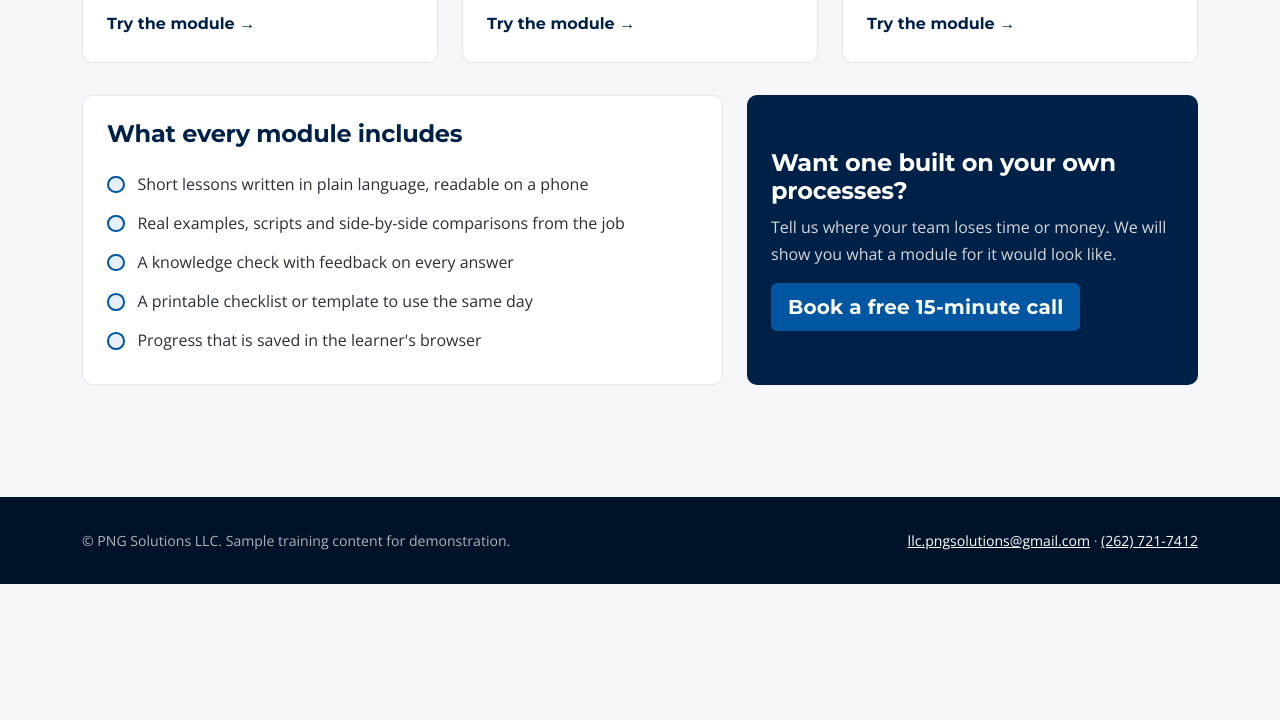
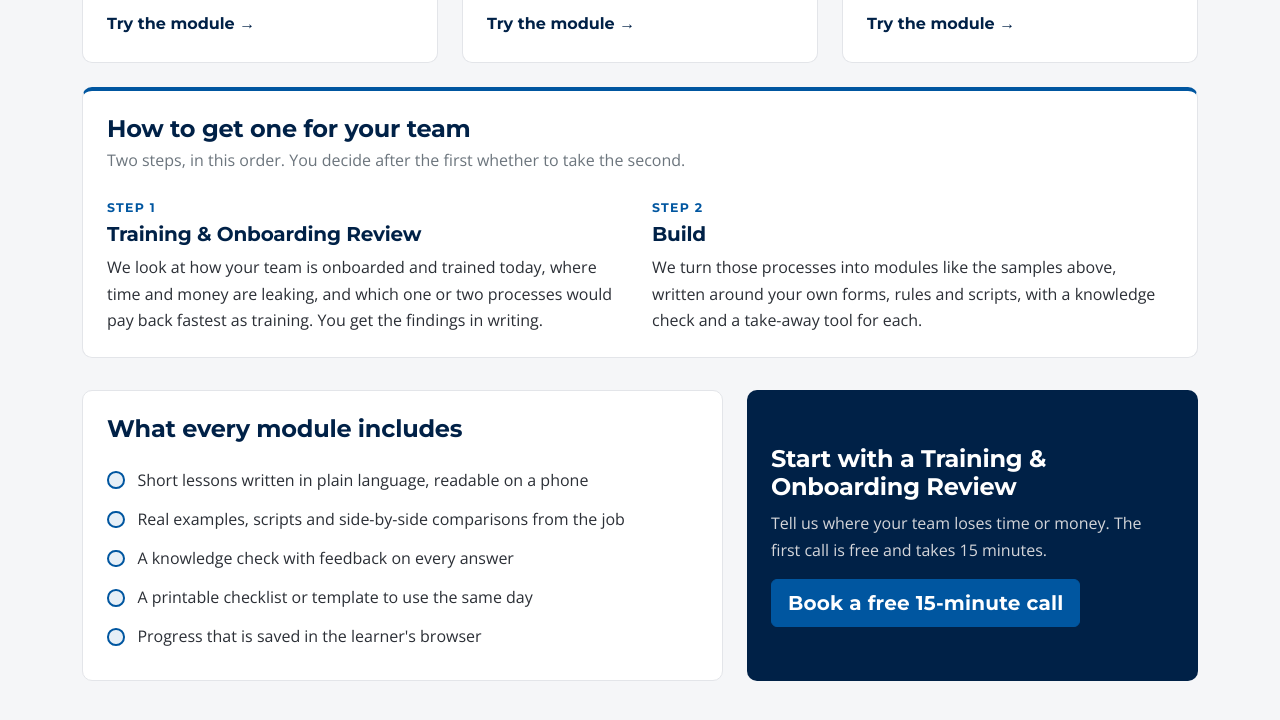
Before and after one commit to PNGLLC/PNG-Consulting, a plain HTML site: page courses/index.html in a window 1280 px wide. Shown: the part 798-1518 px from the top of the page. Before the commit the page ends 1382 px from the top, so only its background shows below. Drawn offline with nearby package versions, Linux system fonts and the light colour scheme.

Commit message:
Add the two-step offer (Training & Onboarding Review, then Build) to the samples hub and completion screens
Co-Authored-By: Claude Fable 5.2 <noreply@anthropic.com>
Claude-Session: https://claude.ai/code/session_01HKx7on482WA5t9hSWfH6Z3

```diff
--- a/courses/assets/course.js
+++ b/courses/assets/course.js
@@ -204,7 +204,7 @@
       '<h3>' + esc(C.jobAid.title) + '</h3><p class="text-secondary">' + esc(C.jobAid.intro) + '</p>' + groups +
       '<div class="mt-3 no-print"><button type="button" class="btn btn-outline-navy btn-sm" id="print">Print this ' + esc(C.jobAid.kind) + '</button></div></div>' +
       '<div class="cta-band no-print"><div class="row align-items-center g-3"><div class="col-md-8">' +
-      '<h3 class="h4">' + esc(C.cta.heading) + '</h3><p class="mb-0">' + esc(C.cta.body) + '</p></div>' +
+      '<h3 class="h4">' + esc(C.cta.heading) + '</h3><p class="mb-2">' + esc(C.cta.body) + '</p><p class="mb-0 small">Most teams start with a Training &amp; Onboarding Review. <a class="text-white" href="../../courses/">See how it works</a></p></div>' +
       '<div class="col-md-4 text-md-end"><a class="btn btn-accent btn-lg" href="' + BOOK_URL + '" target="_blank" rel="noopener">Book a free 15-minute call</a></div></div></div>' +
       '</div></div></div>';
   }
--- a/courses/index.html
+++ b/courses/index.html
@@ -66,6 +66,22 @@
         </a>
       </div>
     </div>
+    <div class="panel panel-accent mt-4">
+      <h2 class="h4 mb-1">How to get one for your team</h2>
+      <p class="text-secondary mb-4">Two steps, in this order. You decide after the first whether to take the second.</p>
+      <div class="row g-4">
+        <div class="col-md-6">
+          <div class="lesson-kicker">Step 1</div>
+          <h3 class="h5 mt-1">Training &amp; Onboarding Review</h3>
+          <p class="mb-0">We look at how your team is onboarded and trained today, where time and money are leaking, and which one or two processes would pay back fastest as training. You get the findings in writing.</p>
+        </div>
+        <div class="col-md-6">
+          <div class="lesson-kicker">Step 2</div>
+          <h3 class="h5 mt-1">Build</h3>
+          <p class="mb-0">We turn those processes into modules like the samples above, written around your own forms, rules and scripts, with a knowledge check and a take-away tool for each.</p>
+        </div>
+      </div>
+    </div>
     <div class="row g-4 mt-2">
       <div class="col-lg-7">
         <div class="panel h-100">
@@ -81,8 +97,8 @@
       </div>
       <div class="col-lg-5">
         <div class="cta-band h-100 d-flex flex-column justify-content-center">
-          <h3 class="h4">Want one built on your own processes?</h3>
-          <p>Tell us where your team loses time or money. We will show you what a module for it would look like.</p>
+          <h3 class="h4">Start with a Training &amp; Onboarding Review</h3>
+          <p>Tell us where your team loses time or money. The first call is free and takes 15 minutes.</p>
           <div><a class="btn btn-accent btn-lg" href="https://calendly.com/llc-pngsolutions/free-15-min-process-audit" target="_blank" rel="noopener">Book a free 15-minute call</a></div>
         </div>
       </div>
```
